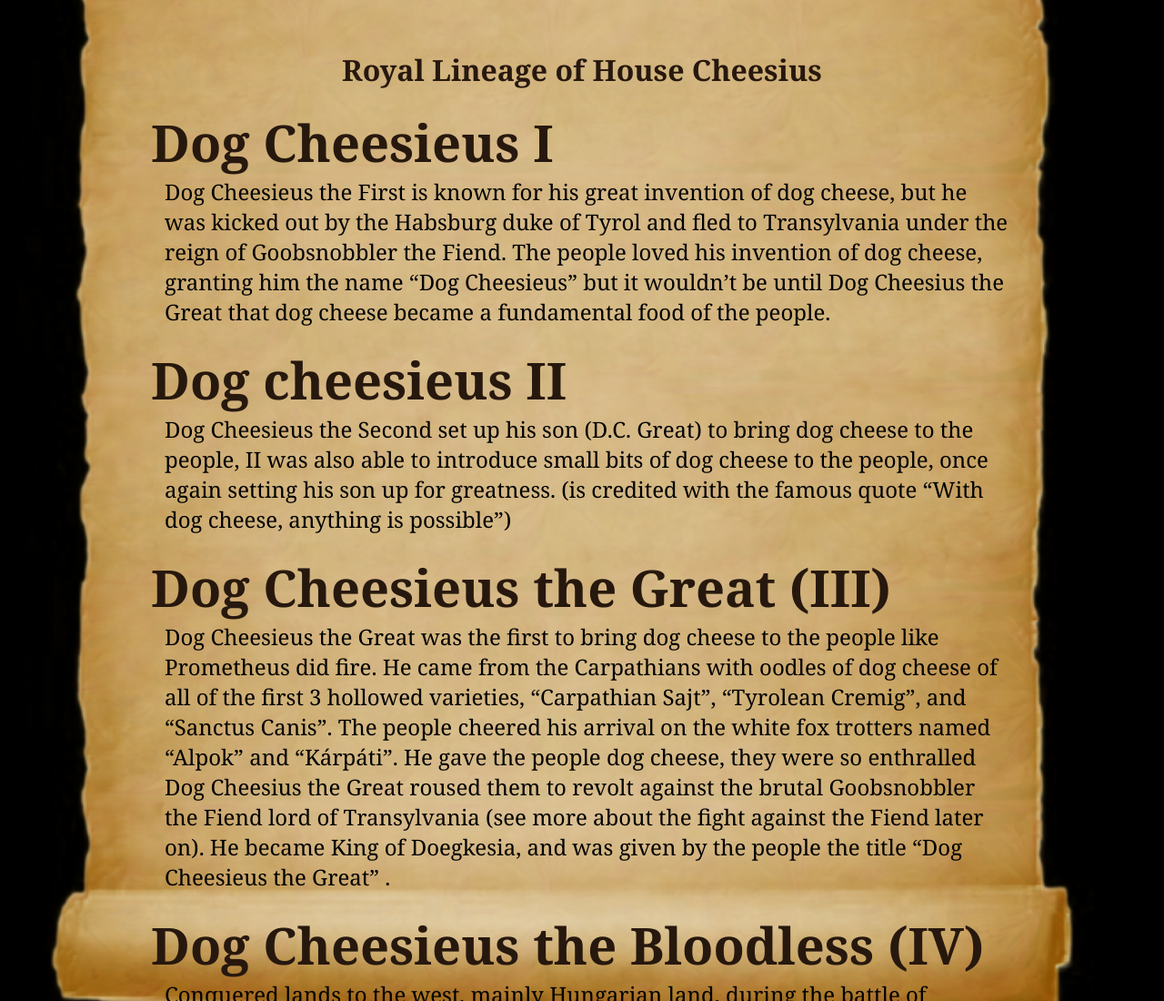
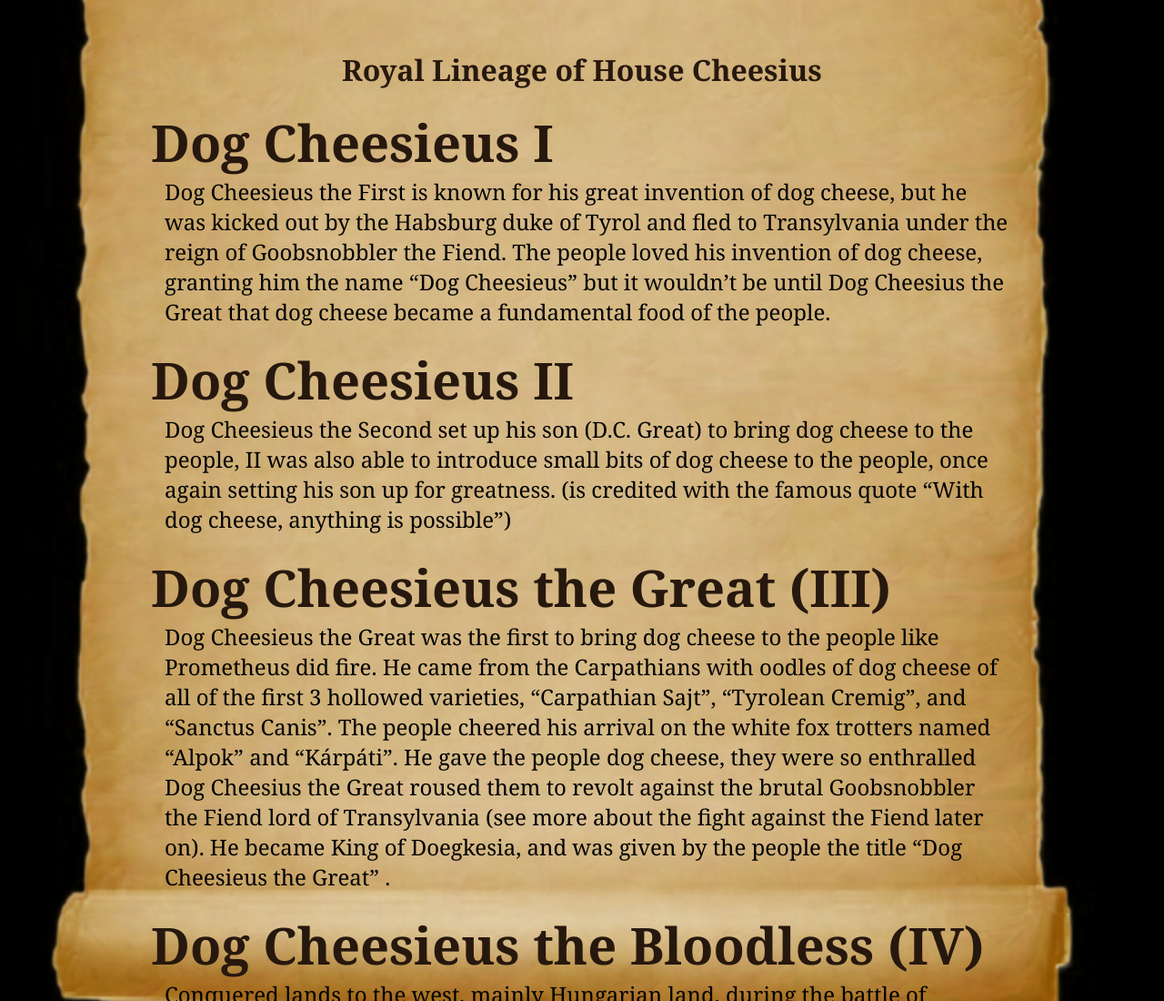
Before and after one commit to dogcheese-org/dogcheese, a plain HTML site: page royal-lineage.html in a window 1280 px wide. Shown: the top 1100 px of the page at 91% size. Drawn offline with Linux system fonts and the light colour scheme.

Commit message:
Update royal-lineage.html

```diff
--- a/royal-lineage.html
+++ b/royal-lineage.html
@@ -49,7 +49,7 @@
             </div>
         </div>
         <div class="ruler">
-            <div class="ruler-name">Dog cheesieus II</div>
+            <div class="ruler-name">Dog Cheesieus II</div>
             <div class="ruler-description">Dog Cheesieus the Second set up his son (D.C. Great) to bring dog cheese to the people, II was also able to introduce small bits of dog cheese to the people, once again setting his son up for greatness.
                 (is credited with the famous quote “With dog cheese, anything is possible”)
                 </div>
```
